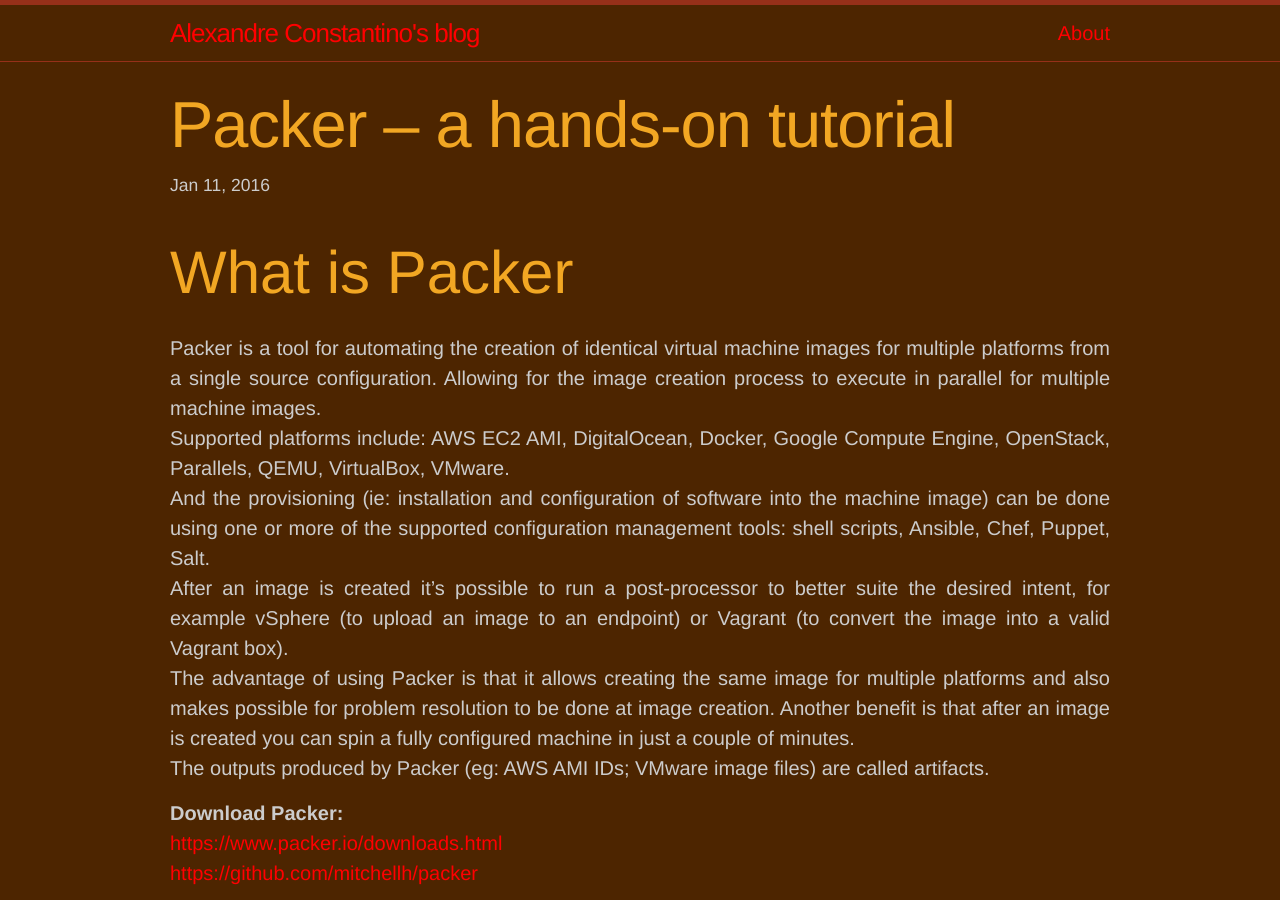
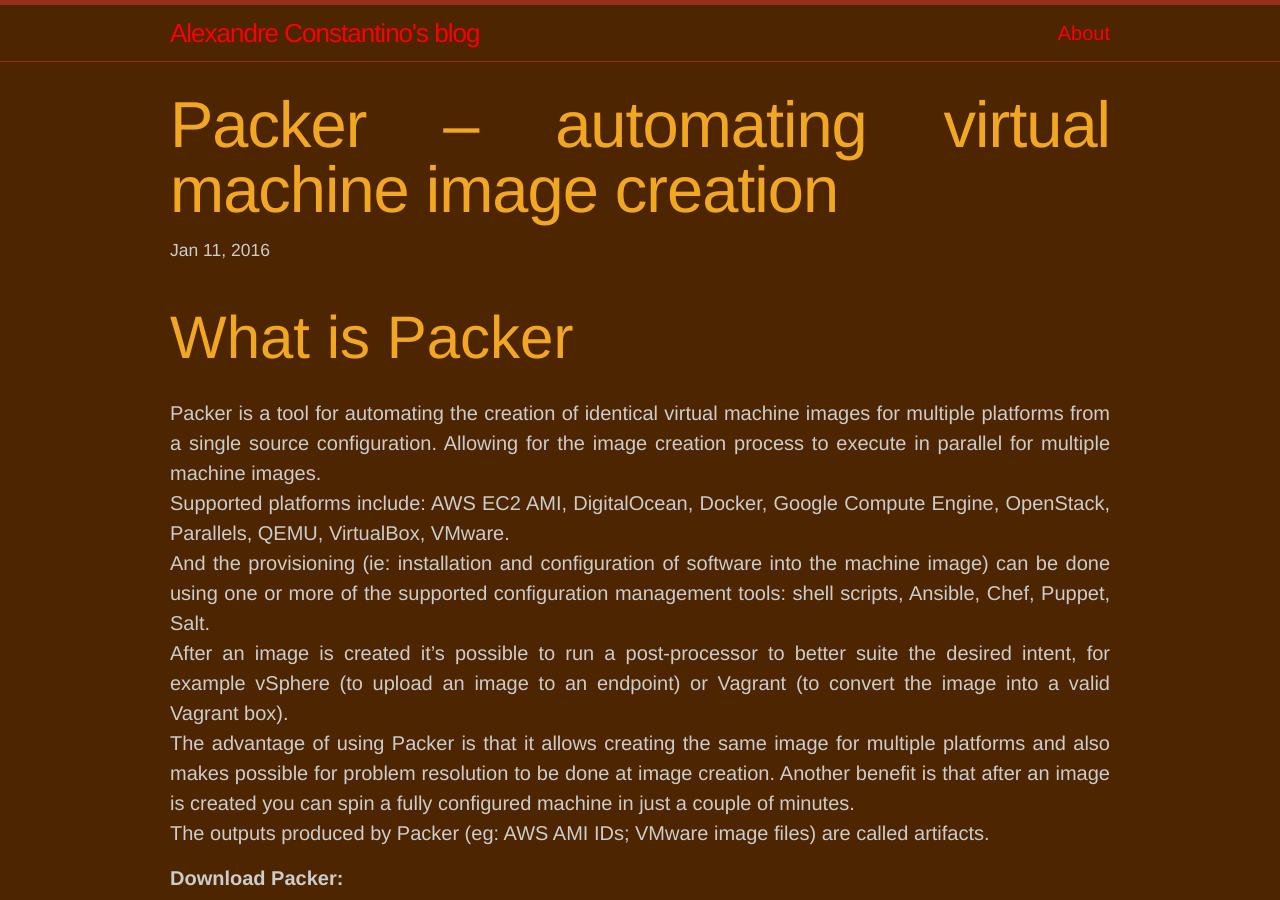
Before and after one commit to alexconst/alexconst.github.io, a Jekyll site: the page built from _posts/2016-01-11-packer.markdown, in a window 1280 px wide and 900 px high. Built offline with Jekyll 4.4.1, drawn with Linux system fonts in a browser that asks for light colours; Markdown is read by kramdown in place of the engine named in the settings.

Commit message:
Update title

```diff
--- a/_posts/2016-01-11-packer.markdown
+++ b/_posts/2016-01-11-packer.markdown
@@ -1,9 +1,9 @@
 ---
 layout: post
-title:  "Packer – a hands-on tutorial"
+title:  "Packer – automating virtual machine image creation"
 date:   2016-01-11 22:34:03
-categories: blog devops
-tags:       packer
+categories: tutorial
+tags:       devops packer
 
 ---
 
```
